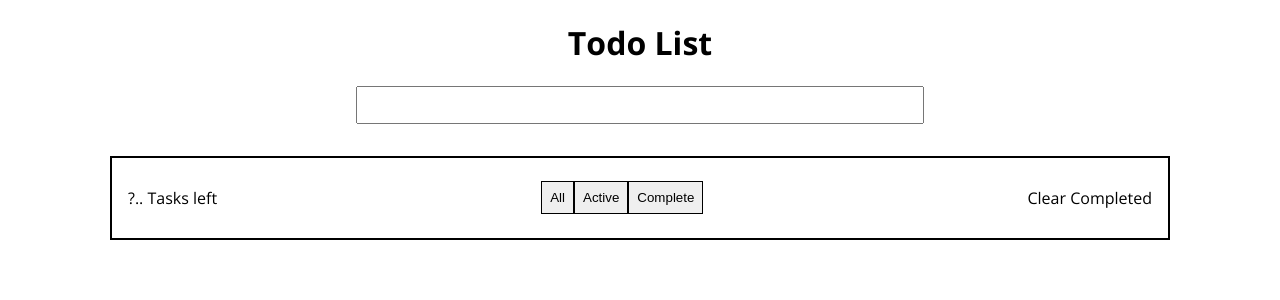
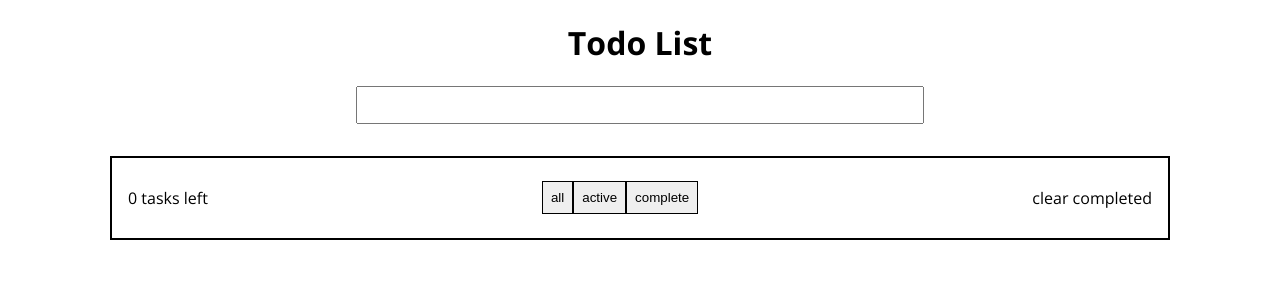
Before and after one commit to MohamadAlsyouf/todo-list, a React (Create React App) app in the folder todo-list/: page / in a window 1280 px wide. Shown: the top 300 px of the page. Built offline with nearby package versions, Linux system fonts and the light colour scheme.

Commit message:
Successfully implemented 'clear completed' functionality

```diff
--- a/todo-list/src/App.css
+++ b/todo-list/src/App.css
@@ -104,13 +104,23 @@ body {
 }
 
 .all-button {
-  /* border-right: none; */
+  cursor: pointer;
 }
 
 .active-button {
-  /* border-right: none; */
+  cursor: pointer;
 }
 
 .complete-button {
-  /* border-left: none; */
+  cursor: pointer;
 }
+
+.all-button:hover,
+.active-button:hover,
+.complete-button:hover {
+  background-color: darkgray;
+}
+
+.clear-completed {
+  cursor: pointer;
+}
--- a/todo-list/src/App.js
+++ b/todo-list/src/App.js
@@ -6,6 +6,7 @@ import { v4 as uuidv4 } from 'uuid';
 function App() {
   const [todos, setTodos] = useState([]);
   const [hovered, setHovered] = useState(-1);
+  const [todoCount, setTodoCount] = useState(0);
 
   useEffect(() => {
     const data = localStorage.getItem('todo-list');
@@ -14,6 +15,7 @@ function App() {
 
   useEffect(() => {
     localStorage.setItem('todo-list', JSON.stringify(todos))
+    setTodoCount(todos.length);
   }, [todos]);
 
   const toggleDone = index => {
@@ -25,12 +27,21 @@ function App() {
           }
         : todo
     ))
+    // not working
+    setTodoCount(todoCount - 1)
+    console.log(todoCount)
   }
 
   const deleteTodo = id => {
     const newTodos = todos.filter((todo) => todo.id !== id);
     console.log('newTodos: ', newTodos);
     setTodos(newTodos);
+  }
+
+  const clearCompleted = done => {
+    const completedTodos = todos.filter((todo) => todo.done !== true)
+    console.log("Completed todos: ", completedTodos)
+    setTodos(completedTodos)
   }
 
   const showTrashIcon = (index) => {
@@ -65,7 +76,11 @@ function App() {
               onClick={() => toggleDone(index)}
             >
             </i>
-            <span>{todo.content}</span>
+            <span
+              onClick={() => toggleDone(index)}
+            >
+              {todo.content}
+            </span>
             <i
               id={todo.id}
               className={hovered === index ? 'fa-solid fa-trash-can' : 'no-display'}
@@ -78,13 +93,13 @@ function App() {
 
       <div className='footer-wrapper'>
         <div className='footer'>
-          <span>?.. Tasks left</span>
+          <span>{todoCount} tasks left</span>
           <div>
-            <button className='all-button'>All</button>
-            <button className='active-button'>Active</button>
-            <button className='complete-button'>Complete</button>
+            <button className='all-button'>all</button>
+            <button className='active-button'>active</button>
+            <button className='complete-button'>complete</button>
           </div>
-          <span>Clear Completed</span>
+          <span className='clear-completed' onClick={() => clearCompleted()}>clear completed</span>
         </div>
       </div>
 
```
